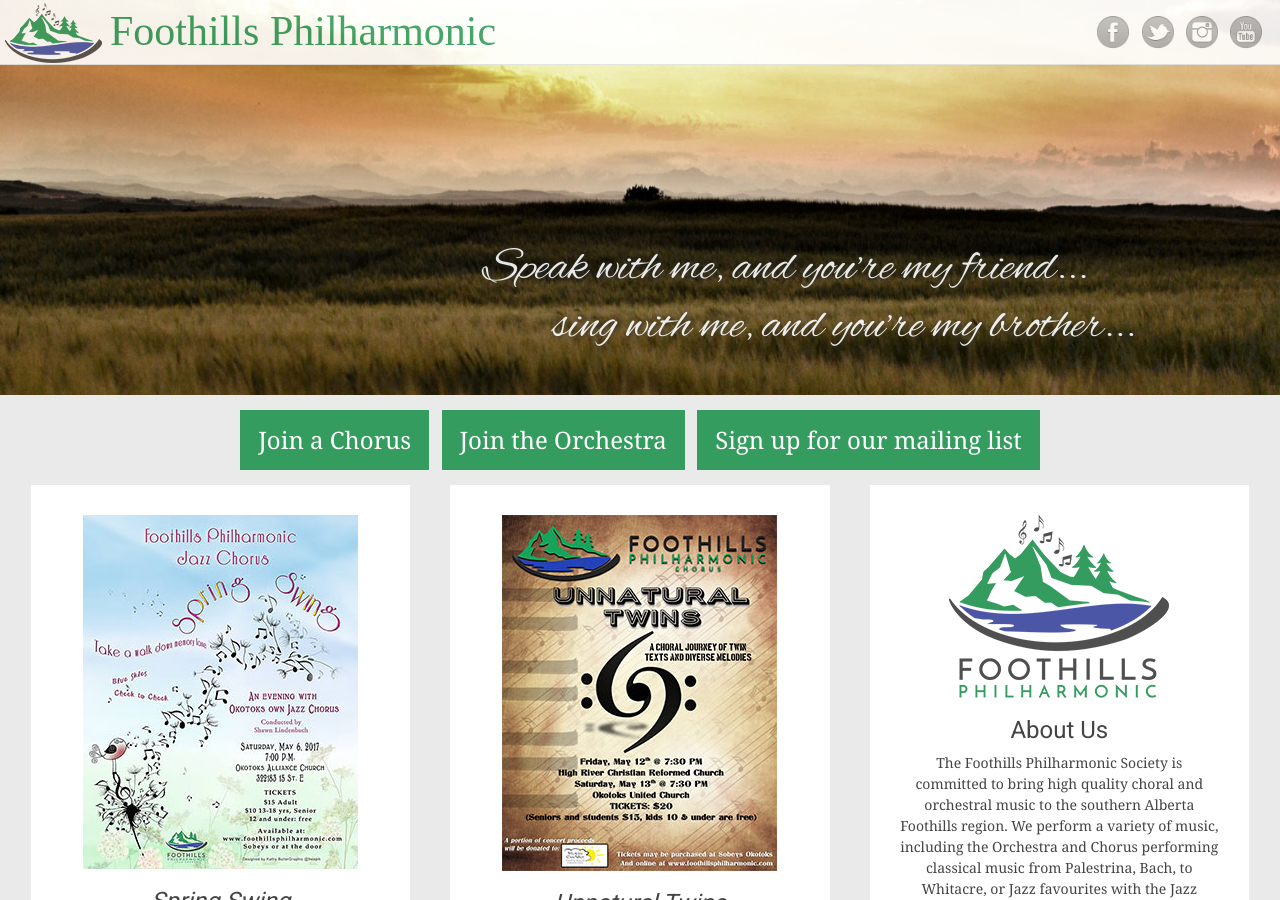
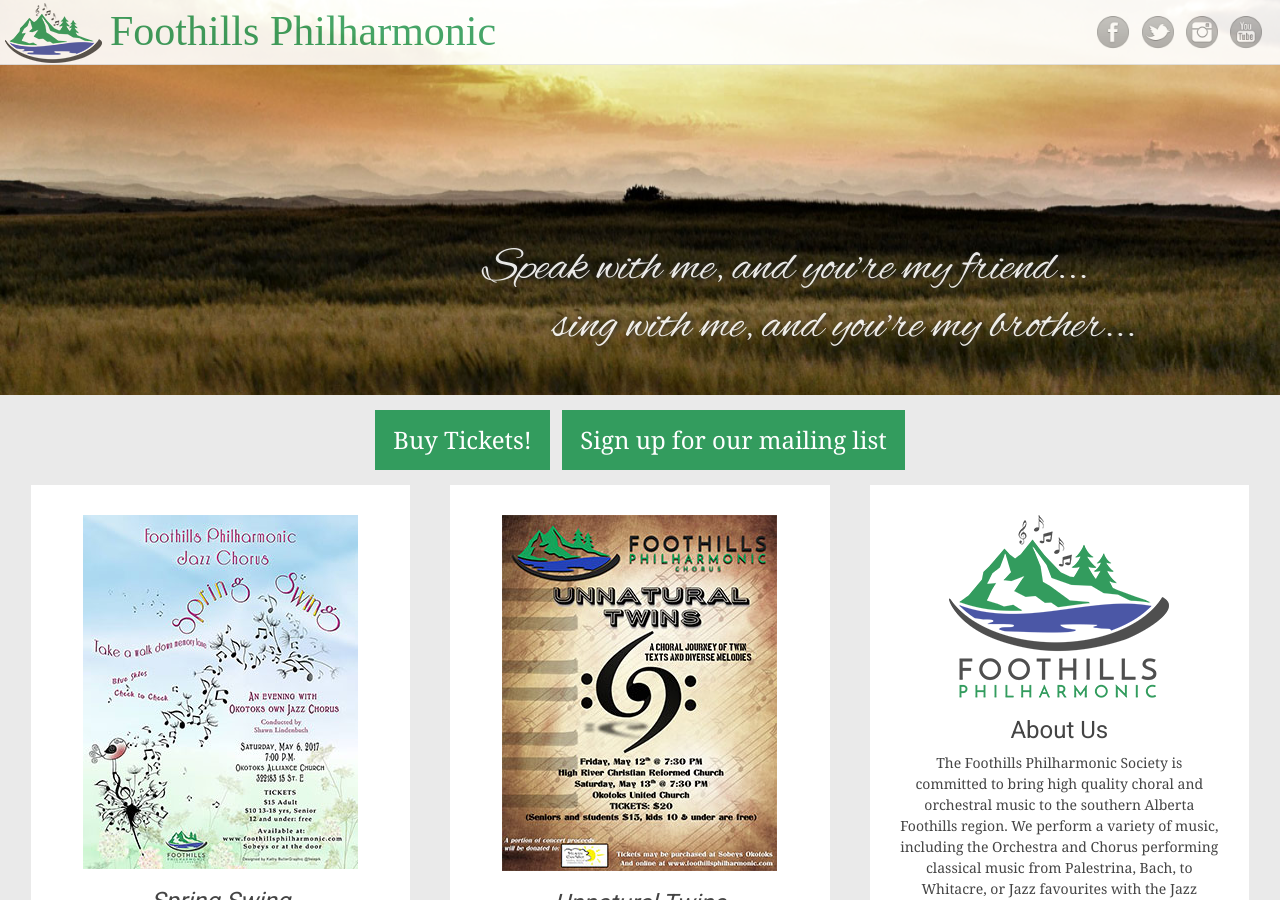
Before and after one commit to percyhanna/fps, a Jekyll site: the page built from index.html, in a window 1280 px wide and 900 px high. Built offline with Jekyll 4.4.1, drawn with Linux system fonts in a browser that asks for light colours; some web fonts are replaced; Markdown is read by kramdown in place of the engine named in the settings.

Commit message:
Add link to tickets in header

```diff
--- a/_layouts/default.html
+++ b/_layouts/default.html
@@ -58,8 +58,7 @@
 
     <div id="content" class="site-content">
       <p style="text-align: center;">
-        <a href="https://www.surveymonkey.com/r/6KMG2PY" target="_blank" style="margin-top: 26px; background-color: #339c5e;color: #fff;padding: 0.5em 0.75em;margin: 0 auto;display: inline-block; font-size: 24px;">Join a Chorus</a>
-        <a href="https://www.surveymonkey.com/s/W53P9ND" target="_blank" style="margin-top: 26px; background-color: #339c5e;color: #fff;padding: 0.5em 0.75em;margin: 0 auto;display: inline-block; font-size: 24px;">Join the Orchestra</a>
+        <a href="http://www.brownpapertickets.com/producer/1352936" target="_blank" style="margin-top: 26px; background-color: #339c5e;color: #fff;padding: 0.5em 0.75em;margin: 0 auto;display: inline-block; font-size: 24px;">Buy Tickets!</a>
         <a href="http://eepurl.com/bzn_Jf" target="_blank" style="margin-top: 26px; background-color: #339c5e;color: #fff;padding: 0.5em 0.75em;margin: 0 auto;display: inline-block; font-size: 24px;">Sign up for our mailing list</a>
       </p>
       {{ content }}
```
